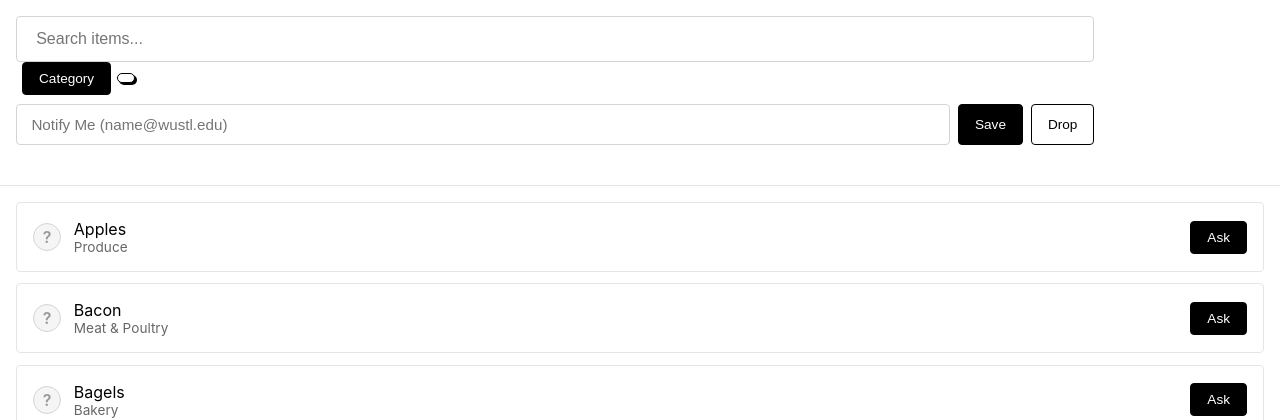
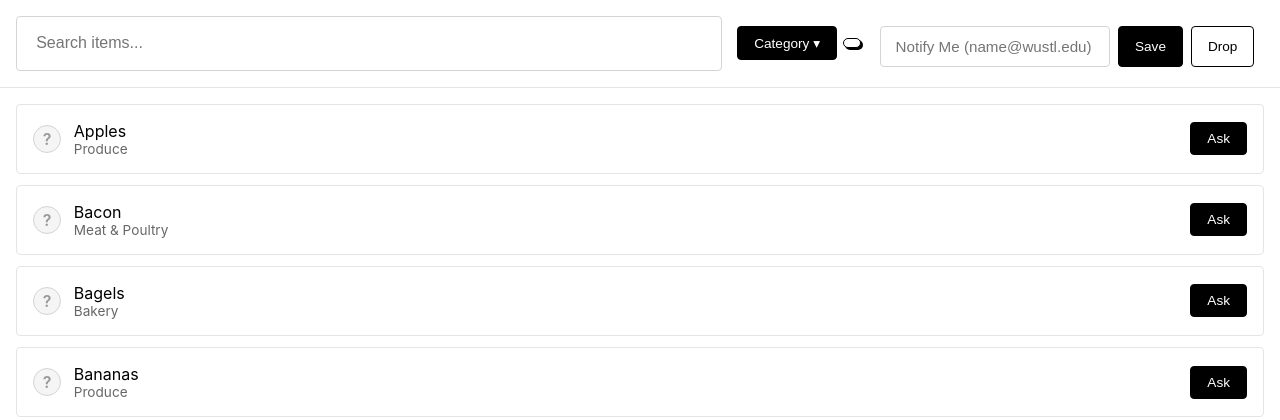
Before and after one commit to Gaurish-Agrawal/paws-go-project, a Flask app: page / in a window 1280 px wide. Shown: the part 70-490 px from the top of the page. Run offline with Flask 3, Linux system fonts and the light colour scheme; data comes from the database, SQL or seed files in the repository; some libraries are stand-ins or nearby versions.

Commit message:
cat format gjaa

```diff
--- a/templates/index.html
+++ b/templates/index.html
@@ -182,9 +182,17 @@
         }
 
 .search-row {
-  display: grid;
-  grid-template-columns: 1fr 160px;
+  display: flex;
+  flex-wrap: wrap;        /* allow wrapping on small screens */
   gap: .6rem;
+}
+
+.search-row .search-input {
+  flex: 1;                /* input expands to fill space */
+}
+
+.search-row .category-filter {
+  flex: 0 0 auto;         /* button stays compact */
 }
 
 .category-select {
@@ -999,18 +1007,14 @@
 
 <body>
     <div class="search-container">
+
       <div class="search-row">
-    <!-- Wrap your search with the inline help button -->
-<div class="search-with-help">
   <input type="text" class="search-input" id="searchInput" placeholder="Search items..." />
   <div class="category-filter">
     <button id="categoryBtn" class="ask-btn" type="button" aria-haspopup="listbox" aria-expanded="false">
-    Category
+      Category ▾
     </button>
-
     <div id="categoryMenu" class="category-menu" role="listbox" hidden></div>
-
-  <!-- shows the chosen category; click ✕ to clear -->
     <span id="categoryChip" class="category-chip" hidden></span>
   </div>
   <br>
```
Lines whose indentation alone changed are shown as unchanged.
